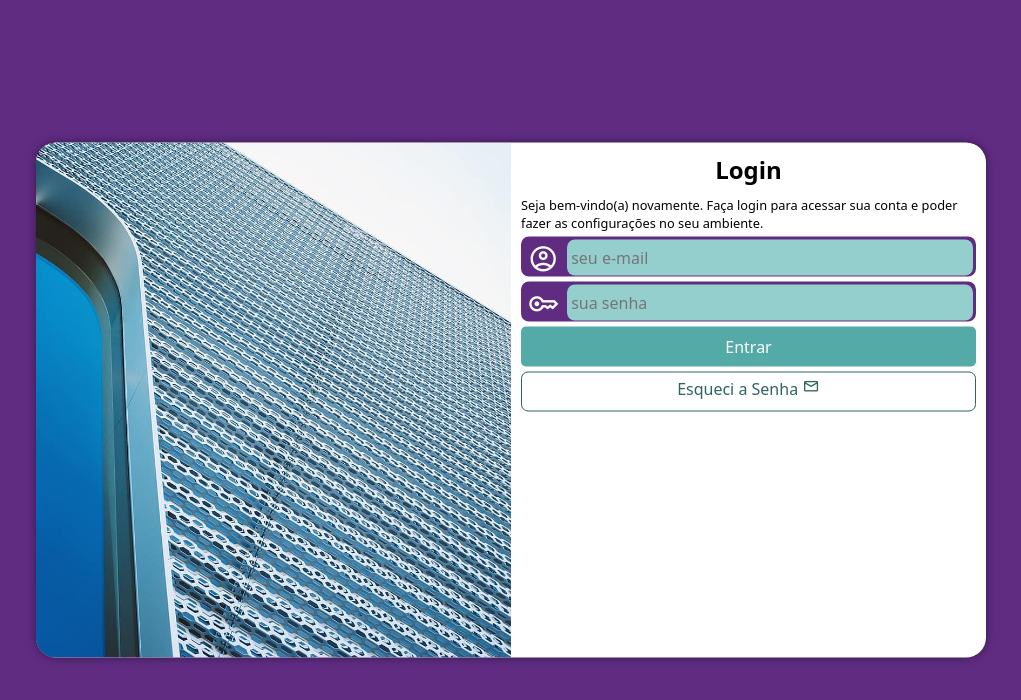
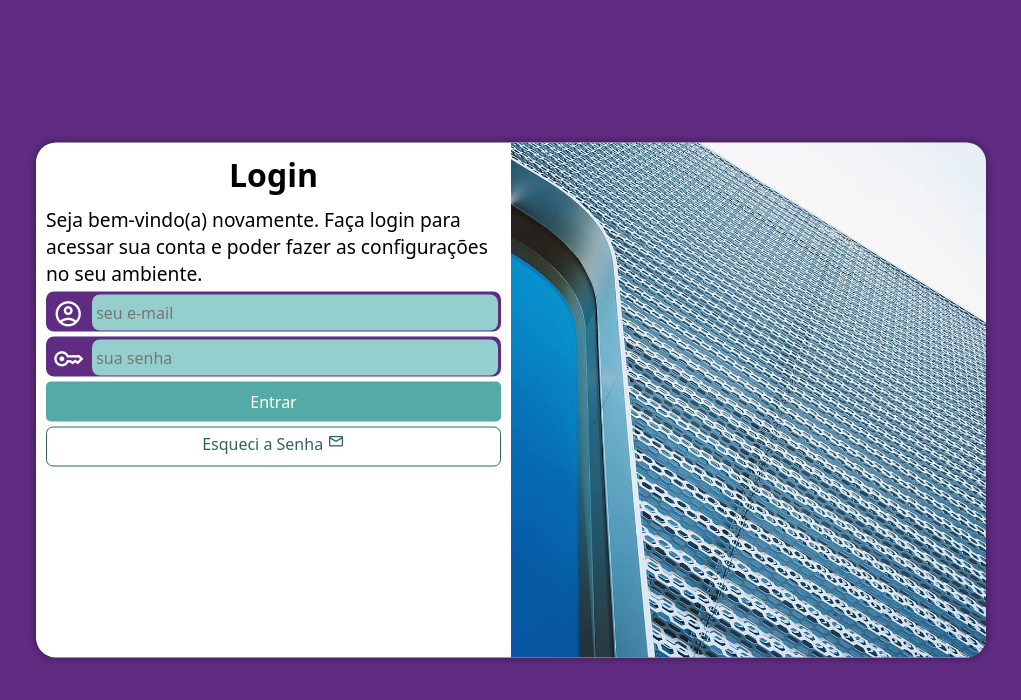
Before and after one commit to lucascarandev/projeto-login, a plain HTML site: page index.html in a window 1280 px wide. Shown: the whole page, without its empty margins (129-1150 px from the left). Drawn offline with nearby package versions, Linux system fonts and the light colour scheme.

Commit message:
Outros detalhes Projeto Login

```diff
--- a/estilos/mediaquery.css
+++ b/estilos/mediaquery.css
@@ -34,13 +34,21 @@ Grandes Telas: acima de  1200px
     }
 
     section#login > div#imagem {
-        float: left;
+        float: right;
         width: 50%;
         height: 100%;
     }
 
     section#login > div#formulario {
-        float: right;
+        float: left;
         width: 50%;
     }
+
+    div#formulario > h1 {
+        font-size: 2em;
+    }
+
+    div#formulario > p {
+        font-size: 1.2em;
+    }
 }
--- a/index.html
+++ b/index.html
@@ -6,8 +6,6 @@
     <title>Document</title>
     <link rel="stylesheet" href="estilos/style.css">
     <link rel="stylesheet" href="estilos/mediaquery.css">
-    <link rel="stylesheet" href="https://fonts.googleapis.com/css2?family=Material+Symbols+Outlined:opsz,wght,FILL,GRAD@24,400,0,0" />
-    <link rel="stylesheet" href="https://fonts.googleapis.com/css2?family=Material+Symbols+Outlined:opsz,wght,FILL,GRAD@24,400,0,0" />
     <link rel="stylesheet" href="https://fonts.googleapis.com/css2?family=Material+Symbols+Outlined:opsz,wght,FILL,GRAD@24,400,0,0" />
 </head>
 <body>
```
